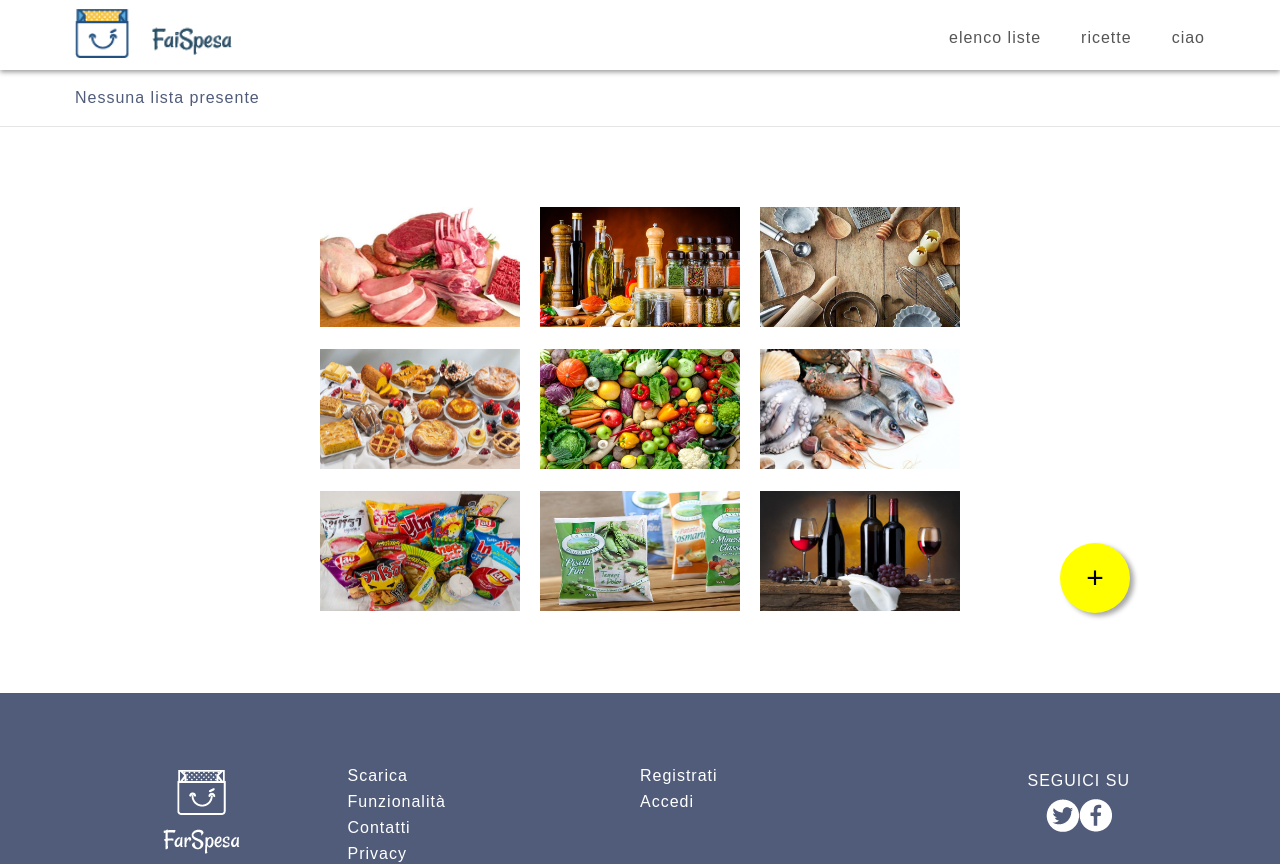
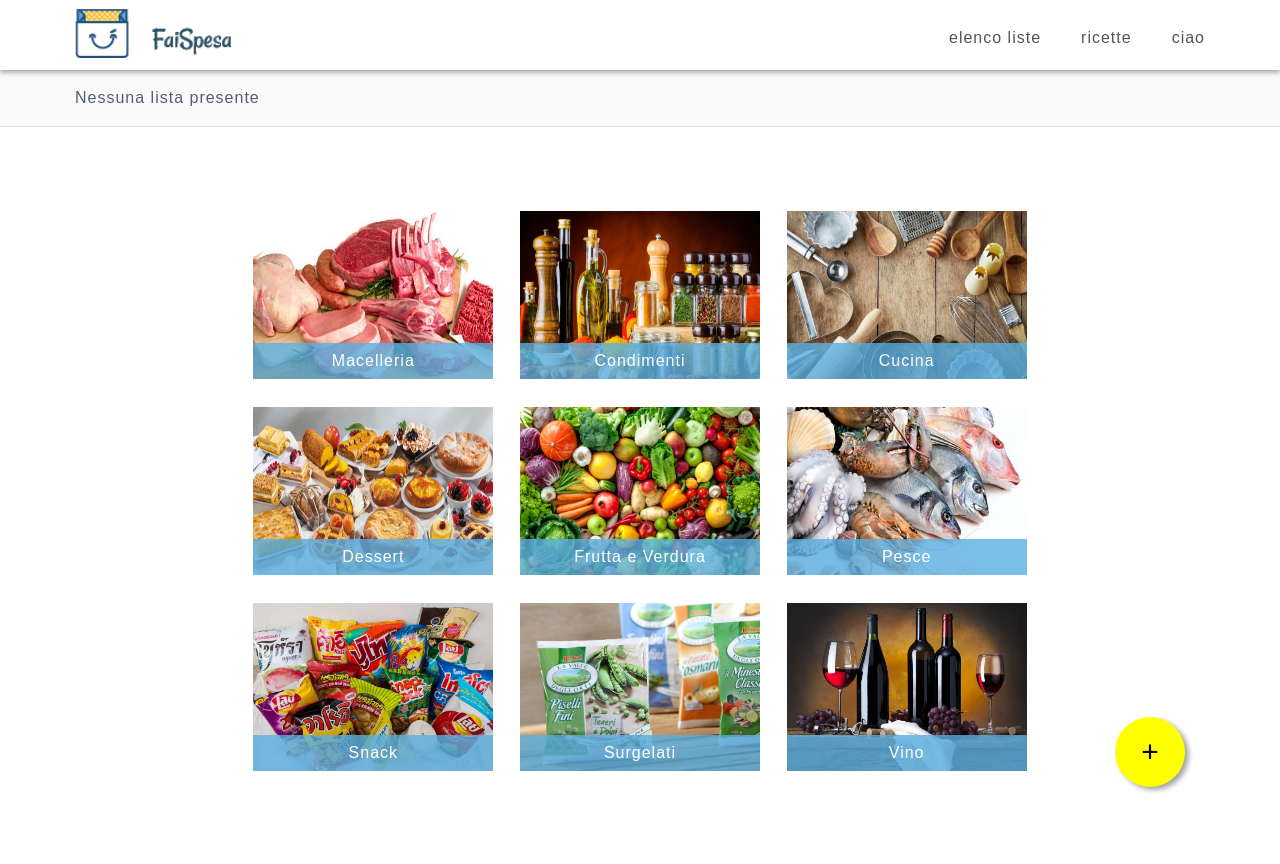
Before and after one commit to nicola98/SpesApp, an Angular app: page /home in a window 1280 px wide. Shown: the top 864 px of the page. Built offline with nearby package versions, Linux system fonts and the light colour scheme; sample sign-in values are in the browser's storage.

Commit message:
elenco liste

```diff
--- a/src/app/components/elenco-liste/elenco-liste.component.css
+++ b/src/app/components/elenco-liste/elenco-liste.component.css
@@ -1,10 +1,137 @@
 #elenco-liste img {
-    width: 200px;
+    width: 250px;
     max-width: 100%;
-    height: 120px;
-    padding: 10px;
+    height: 170px;
 }
 
 .wrap {
     text-align: center;
+    min-height: 600px;
 }
+
+.container-img {
+    padding: 1em 0;
+    float: left;
+    width: 50%;
+}
+
+@media screen and (max-width: 640px) {
+    .container-img {
+        display: block;
+        width: 100%;
+    }
+}
+
+@media screen and (min-width: 900px) {
+    .container-img {
+        width: 33.33333%;
+    }
+}
+
+.content {
+    position: relative;
+    width: 90%;
+    max-width: 400px;
+    margin: auto;
+    overflow: hidden;
+}
+
+.content .content-overlay {
+    background: #000c;
+    position: absolute;
+    height: 50px;
+    width: 240px;
+    left: 0;
+    bottom: 0px;
+    right: 0;
+    opacity: 0;
+    -webkit-transition: all 0.4s ease-in-out 0s;
+    -moz-transition: all 0.4s ease-in-out 0s;
+    transition: all 0.4s ease-in-out 0s;
+}
+
+.content .content-overlay1 {
+    background: #000c;
+    position: absolute;
+    height: 40px;
+    width: 240px;
+    left: 0;
+    top: 0;
+    bottom: 0;
+    right: 0;
+    opacity: 0;
+    -webkit-transition: all 0.4s ease-in-out 0s;
+    -moz-transition: all 0.4s ease-in-out 0s;
+    transition: all 0.4s ease-in-out 0s;
+}
+
+.content:hover .content-overlay {
+    opacity: 1;
+}
+
+.content:hover .content-overlay1 {
+    opacity: 1;
+}
+
+.content-image {
+    width: 100%;
+}
+
+.content-details {
+    position: absolute;
+    text-align: center;
+    padding-left: 1em;
+    padding-right: 1em;
+    width: 100%;
+    top: 50%;
+    left: 50%;
+    opacity: 0;
+    -webkit-transform: translate(-50%, -50%);
+    -moz-transform: translate(-50%, -50%);
+    transform: translate(-50%, -50%);
+    -webkit-transition: all 0.3s ease-in-out 0s;
+    -moz-transition: all 0.3s ease-in-out 0s;
+    transition: all 0.3s ease-in-out 0s;
+}
+
+.content:hover .content-details {
+    left: 50%;
+    opacity: 1;
+    bottom: 16px;
+}
+
+.content-details img {
+    width: 30px !important;
+    height: 30px !important;
+    padding: 0 20px;
+}
+
+.fadeIn-bottom {
+    top: 80%;
+}
+
+.fadeIn-top {
+    top: 36%;
+}
+
+.content-details h3 {
+    color: #fff;
+    font-weight: 500;
+    letter-spacing: 0.15em;
+    margin-bottom: 0.5em;
+    text-transform: uppercase;
+}
+
+.item-list_title {
+    position: relative;
+    margin-top: -40px;
+    top: 0px;
+    padding: 10px;
+    color: #fff;
+    font-size: 16px;
+    background-color: hsla(202, 69%, 62%, 0.80);
+}
+
+.container-img:hover .item-list_title {
+    opacity: 0;
+}
--- a/src/app/components/elenco-liste/elenco-liste.component.html
+++ b/src/app/components/elenco-liste/elenco-liste.component.html
@@ -1,15 +1,181 @@
 <section id="elenco-liste">
     <div class="container">
         <div class="wrap">
-            <img src="../../../assets/elenco-liste/carne.jpg" alt="">
-            <img src="../../../assets/elenco-liste/condimenti.jpeg" alt="">
-            <img src="../../../assets/elenco-liste/cucina.jpg" alt="">
-            <img src="../../../assets/elenco-liste/dessert.jpg" alt="">
-            <img src="../../../assets/elenco-liste/frutta-verdura.jpg" alt="">
-            <img src="../../../assets/elenco-liste/pesce.jpg" alt="">
-            <img src="../../../assets/elenco-liste/snack.jpg" alt="">
-            <img src="../../../assets/elenco-liste/surgelati.jpg" alt="">
-            <img src="../../../assets/elenco-liste/vino.jpg" alt="">
+
+            <div class="container-img">
+                <div class="content">
+                    <div class="content-overlay1"></div>
+                    <div class="content-overlay"></div>
+                    <img class="content-image" src="../../../assets/elenco-liste/carne.jpg">
+
+                    <h3 class="item-list_title">Macelleria</h3>
+
+                    <div class="content-details fadeIn-bottom">
+                        <a href=""><img src="../../../assets/img/modify.png" alt=""></a>
+                        <a href=""><img src="../../../assets/img/send.png" alt=""></a>
+                        <a href=""><img src="../../../assets/img/delete.png" alt=""></a>
+                    </div>
+                    <div class="content-details fadeIn-top">
+                        <h3>Macelleria</h3>
+                    </div>
+
+                </div>
+            </div>
+            <div class="container-img">
+                <div class="content">
+                    <div class="content-overlay1"></div>
+                    <div class="content-overlay"></div>
+                    <img class="content-image" src="../../../assets/elenco-liste/condimenti.jpeg">
+
+                    <h3 class="item-list_title">Condimenti</h3>
+
+                    <div class="content-details fadeIn-bottom">
+                        <a href=""><img src="../../../assets/img/modify.png" alt=""></a>
+                        <a href=""><img src="../../../assets/img/send.png" alt=""></a>
+                        <a href=""><img src="../../../assets/img/delete.png" alt=""></a>
+                    </div>
+                    <div class="content-details fadeIn-top">
+                        <h3>Condimenti</h3>
+                    </div>
+
+                </div>
+            </div>
+            <div class="container-img">
+                <div class="content">
+                    <div class="content-overlay1"></div>
+                    <div class="content-overlay"></div>
+                    <img class="content-image" src="../../../assets/elenco-liste/cucina.jpg">
+
+                    <h3 class="item-list_title">Cucina</h3>
+
+                    <div class="content-details fadeIn-bottom">
+                        <a href=""><img src="../../../assets/img/modify.png" alt=""></a>
+                        <a href=""><img src="../../../assets/img/send.png" alt=""></a>
+                        <a href=""><img src="../../../assets/img/delete.png" alt=""></a>
+                    </div>
+                    <div class="content-details fadeIn-top">
+                        <h3>Cucina</h3>
+                    </div>
+
+                </div>
+            </div>
+            <div class="container-img">
+                <div class="content">
+                    <div class="content-overlay1"></div>
+                    <div class="content-overlay"></div>
+                    <img class="content-image" src="../../../assets/elenco-liste/dessert.jpg">
+
+                    <h3 class="item-list_title">Dessert</h3>
+
+                    <div class="content-details fadeIn-bottom">
+                        <a href=""><img src="../../../assets/img/modify.png" alt=""></a>
+                        <a href=""><img src="../../../assets/img/send.png" alt=""></a>
+                        <a href=""><img src="../../../assets/img/delete.png" alt=""></a>
+                    </div>
+                    <div class="content-details fadeIn-top">
+                        <h3>Dessert</h3>
+                    </div>
+
+                </div>
+            </div>
+            <div class="container-img">
+                <div class="content">
+                    <div class="content-overlay1"></div>
+                    <div class="content-overlay"></div>
+                    <img class="content-image" src="../../../assets/elenco-liste/frutta-verdura.jpg">
+
+                    <h3 class="item-list_title">Frutta e Verdura</h3>
+
+                    <div class="content-details fadeIn-bottom">
+                        <a href=""><img src="../../../assets/img/modify.png" alt=""></a>
+                        <a href=""><img src="../../../assets/img/send.png" alt=""></a>
+                        <a href=""><img src="../../../assets/img/delete.png" alt=""></a>
+                    </div>
+                    <div class="content-details fadeIn-top">
+                        <h3>Frutta e Verdura</h3>
+                    </div>
+
+                </div>
+            </div>
+            <div class="container-img">
+                <div class="content">
+                    <div class="content-overlay1"></div>
+                    <div class="content-overlay"></div>
+                    <img class="content-image" src="../../../assets/elenco-liste/pesce.jpg">
+
+                    <h3 class="item-list_title">Pesce</h3>
+
+                    <div class="content-details fadeIn-bottom">
+                        <a href=""><img src="../../../assets/img/modify.png" alt=""></a>
+                        <a href=""><img src="../../../assets/img/send.png" alt=""></a>
+                        <a href=""><img src="../../../assets/img/delete.png" alt=""></a>
+                    </div>
+                    <div class="content-details fadeIn-top">
+                        <h3>Pesce</h3>
+                    </div>
+
+                </div>
+            </div>
+            <div class="container-img">
+                <div class="content">
+                    <div class="content-overlay1"></div>
+                    <div class="content-overlay"></div>
+                    <img class="content-image" src="../../../assets/elenco-liste/snack.jpg">
+
+                    <h3 class="item-list_title">Snack</h3>
+
+                    <div class="content-details fadeIn-bottom">
+                        <a href=""><img src="../../../assets/img/modify.png" alt=""></a>
+                        <a href=""><img src="../../../assets/img/send.png" alt=""></a>
+                        <a href=""><img src="../../../assets/img/delete.png" alt=""></a>
+                    </div>
+                    <div class="content-details fadeIn-top">
+                        <h3>Snack</h3>
+                    </div>
+
+                </div>
+            </div>
+            <div class="container-img">
+                <div class="content">
+                    <div class="content-overlay1"></div>
+                    <div class="content-overlay"></div>
+                    <img class="content-image" src="../../../assets/elenco-liste/surgelati.jpg">
+
+                    <h3 class="item-list_title">Surgelati</h3>
+
+                    <div class="content-details fadeIn-bottom">
+                        <a href=""><img src="../../../assets/img/modify.png" alt=""></a>
+                        <a href=""><img src="../../../assets/img/send.png" alt=""></a>
+                        <a href=""><img src="../../../assets/img/delete.png" alt=""></a>
+                    </div>
+                    <div class="content-details fadeIn-top">
+                        <h3>Surgelati</h3>
+                    </div>
+
+                </div>
+            </div>
+            <div class="container-img">
+                <div class="content">
+                    <div class="content-overlay1"></div>
+                    <div class="content-overlay"></div>
+                    <img class="content-image" src="../../../assets/elenco-liste/vino.jpg">
+
+                    <h3 class="item-list_title">Vino</h3>
+
+                    <div class="content-details fadeIn-bottom">
+                        <a href=""><img src="../../../assets/img/modify.png" alt=""></a>
+                        <a href=""><img src="../../../assets/img/send.png" alt=""></a>
+                        <a href=""><img src="../../../assets/img/delete.png" alt=""></a>
+                    </div>
+                    <div class="content-details fadeIn-top">
+                        <h3>Vino</h3>
+                    </div>
+
+                </div>
+            </div>
+
+
+
         </div>
     </div>
 </section>
--- a/src/app/components/home/home.component.css
+++ b/src/app/components/home/home.component.css
@@ -1,6 +1,6 @@
 .list-btn {
     float: right;
-    margin-right: 95px;
+    margin-right: 40px;
     margin-top: -150px;
 }
 
@@ -17,6 +17,7 @@
 #fascia {
     border-bottom: 1px solid #E5E5E5;
     padding-top: 70px;
+    background-color: #FAFAFA;
 }
 
 .fascia-info {
```
